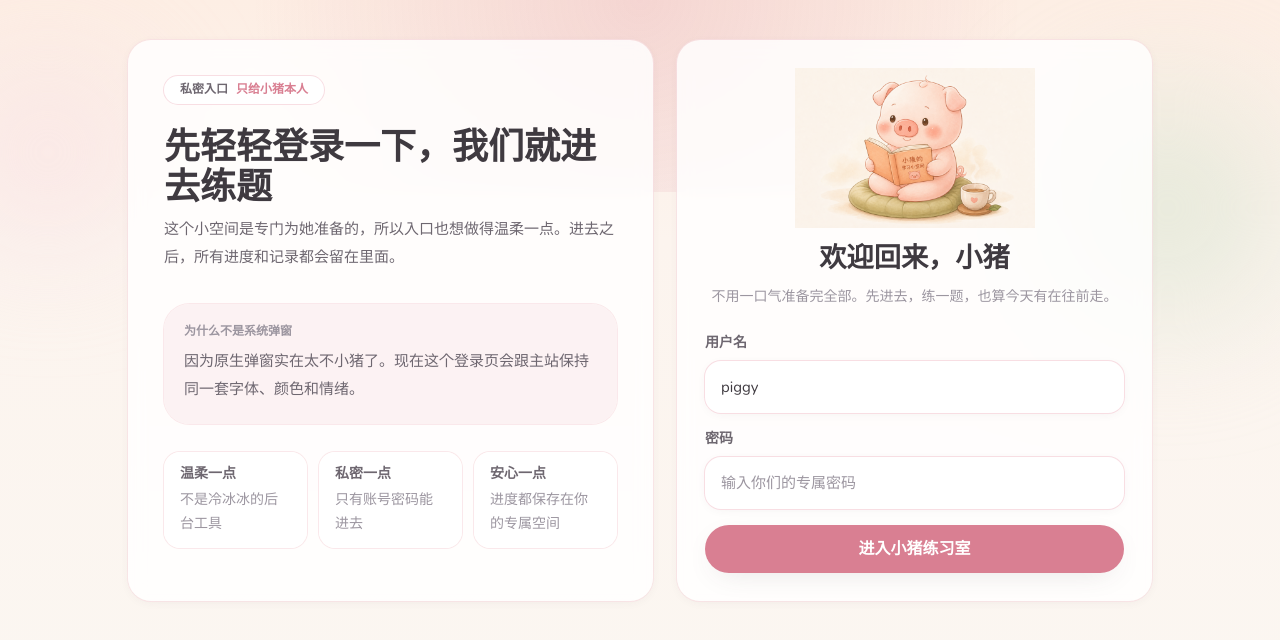
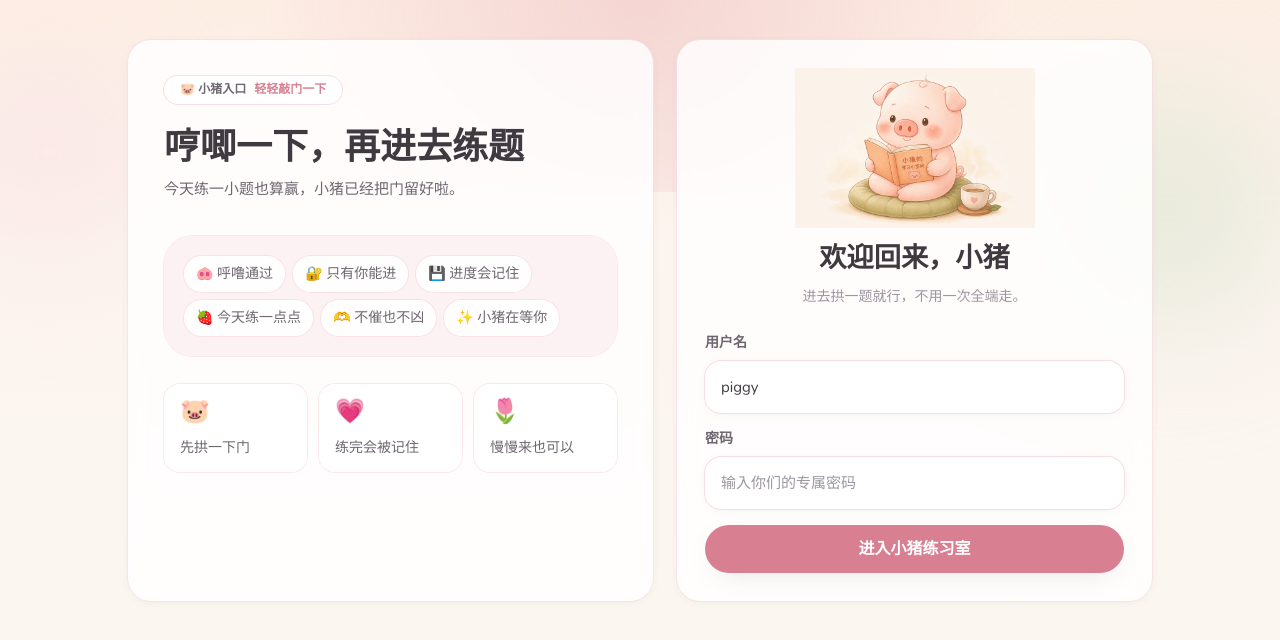
Before and after one commit to wwwryancom/ds_interview, a React (Vite) app in the folder web/: page /login in a window 1280 px wide. Shown: the top 640 px of the page. Built offline with nearby package versions, Linux system fonts and the light colour scheme; no server answers; a web font is replaced by a local one.

Commit message:
refactor: soften piggy login copy

```diff
--- a/web/src/components/Layout.tsx
+++ b/web/src/components/Layout.tsx
@@ -61,24 +61,25 @@ export function Layout() {
         <Outlet />
       </main>
       <footer className="mx-auto max-w-5xl px-5 pb-10 pt-2">
-        <div className="grid grid-cols-2 gap-3 text-xs text-ink-soft sm:grid-cols-4">
+        <div className="grid grid-cols-2 gap-3 sm:grid-cols-4">
           {[
-            { emoji: "🔒", title: "完全私密", desc: "只有你能看到" },
-            { emoji: "💛", title: "温柔陪伴", desc: "不评判，只支持" },
-            { emoji: "🌱", title: "专注成长", desc: "每天进步一点点" },
-            { emoji: "🌙", title: "为你定制", desc: "专属你的练习空间" },
+            { emoji: "🐷", title: "呼噜一下", desc: "今天也算打卡" },
+            { emoji: "🍓", title: "慢慢拱题", desc: "不急也没关系" },
+            { emoji: "💤", title: "累了就歇", desc: "小猪不催进度" },
+            { emoji: "💗", title: "专属小窝", desc: "记录都会留着" },
           ].map((v) => (
-            <div key={v.title} className="flex items-center gap-2">
-              <span className="text-base">{v.emoji}</span>
-              <span>
-                <span className="font-medium text-ink">{v.title}</span>
-                <span className="ml-1 text-ink-faint">{v.desc}</span>
-              </span>
+            <div
+              key={v.title}
+              className="rounded-2xl bg-white/75 px-3 py-3 text-center ring-1 ring-rose-100/70"
+            >
+              <div className="text-xl">{v.emoji}</div>
+              <div className="mt-1 text-sm font-semibold text-ink">{v.title}</div>
+              <div className="mt-1 text-xs text-ink-faint">{v.desc}</div>
             </div>
           ))}
         </div>
-        <div className="mt-4 text-center text-xs text-ink-faint">
-          小步前进，明天继续就好 — 小猪
+        <div className="mt-4 text-center text-sm text-ink-faint">
+          ૮ ˶ᵔ ᵕ ᵔ˶ ა  🐽  (oink oink)
         </div>
       </footer>
     </div>
--- a/web/src/pages/Login.tsx
+++ b/web/src/pages/Login.tsx
@@ -47,33 +47,44 @@ export function Login() {
       <div className="relative mx-auto grid max-w-5xl gap-6 lg:grid-cols-[1.05fr_0.95fr]">
         <section className="piggy-card overflow-hidden p-7 sm:p-9">
           <div className="inline-flex items-center gap-2 rounded-full bg-white px-4 py-1.5 text-xs font-semibold text-ink-soft ring-1 ring-rose-100">
-            <span>私密入口</span>
-            <span className="text-rose-400">只给小猪本人</span>
+            <span>🐷 小猪入口</span>
+            <span className="text-rose-400">轻轻敲门一下</span>
           </div>
 
           <div className="mt-5 space-y-3">
-            <h1 className="page-title">先轻轻登录一下，我们就进去练题</h1>
-            <p className="soft-copy max-w-xl">
-              这个小空间是专门为她准备的，所以入口也想做得温柔一点。进去之后，所有进度和记录都会留在里面。
-            </p>
+            <h1 className="page-title">哼唧一下，再进去练题</h1>
+            <p className="soft-copy max-w-xl">今天练一小题也算赢，小猪已经把门留好啦。</p>
           </div>
 
-          <div className="mt-8 rounded-[1.6rem] bg-rose-50/80 p-5 ring-1 ring-rose-100/70">
-            <div className="eyebrow-title">为什么不是系统弹窗</div>
-            <div className="mt-2 question-copy text-[15px] leading-7 text-ink-soft">
-              因为原生弹窗实在太不小猪了。现在这个登录页会跟主站保持同一套字体、颜色和情绪。
+          <div className="mt-8 rounded-[1.8rem] bg-rose-50/80 p-5 ring-1 ring-rose-100/70">
+            <div className="flex flex-wrap gap-2">
+              {[
+                "🐽 呼噜通过",
+                "🔐 只有你能进",
+                "💾 进度会记住",
+                "🍓 今天练一点点",
+                "🫶 不催也不凶",
+                "✨ 小猪在等你",
+              ].map((sticker) => (
+                <span
+                  key={sticker}
+                  className="rounded-full bg-white/90 px-3 py-2 text-sm font-medium text-ink-soft ring-1 ring-rose-100/80"
+                >
+                  {sticker}
+                </span>
+              ))}
             </div>
           </div>
 
           <div className="mt-7 grid gap-3 sm:grid-cols-3">
             {[
-              ["温柔一点", "不是冷冰冰的后台工具"],
-              ["私密一点", "只有账号密码能进去"],
-              ["安心一点", "进度都保存在你的专属空间"],
+              ["🐷", "先拱一下门"],
+              ["💗", "练完会被记住"],
+              ["🌷", "慢慢来也可以"],
             ].map(([title, desc]) => (
               <div key={title} className="rounded-2xl bg-white/80 px-4 py-3 ring-1 ring-rose-100/70">
-                <div className="mini-title">{title}</div>
-                <div className="mt-1 text-sm leading-6 text-ink-faint">{desc}</div>
+                <div className="text-2xl">{title}</div>
+                <div className="mt-2 text-sm leading-6 text-ink-soft">{desc}</div>
               </div>
             ))}
           </div>
@@ -84,9 +95,7 @@ export function Login() {
 
           <div className="mt-3 text-center">
             <div className="section-title text-[1.7rem]">欢迎回来，小猪</div>
-            <p className="mt-2 text-sm leading-6 text-ink-faint">
-              不用一口气准备完全部。先进去，练一题，也算今天有在往前走。
-            </p>
+            <p className="mt-2 text-sm leading-6 text-ink-faint">进去拱一题就行，不用一次全端走。</p>
           </div>
 
           <form className="mt-6 space-y-4" onSubmit={onSubmit}>
```
